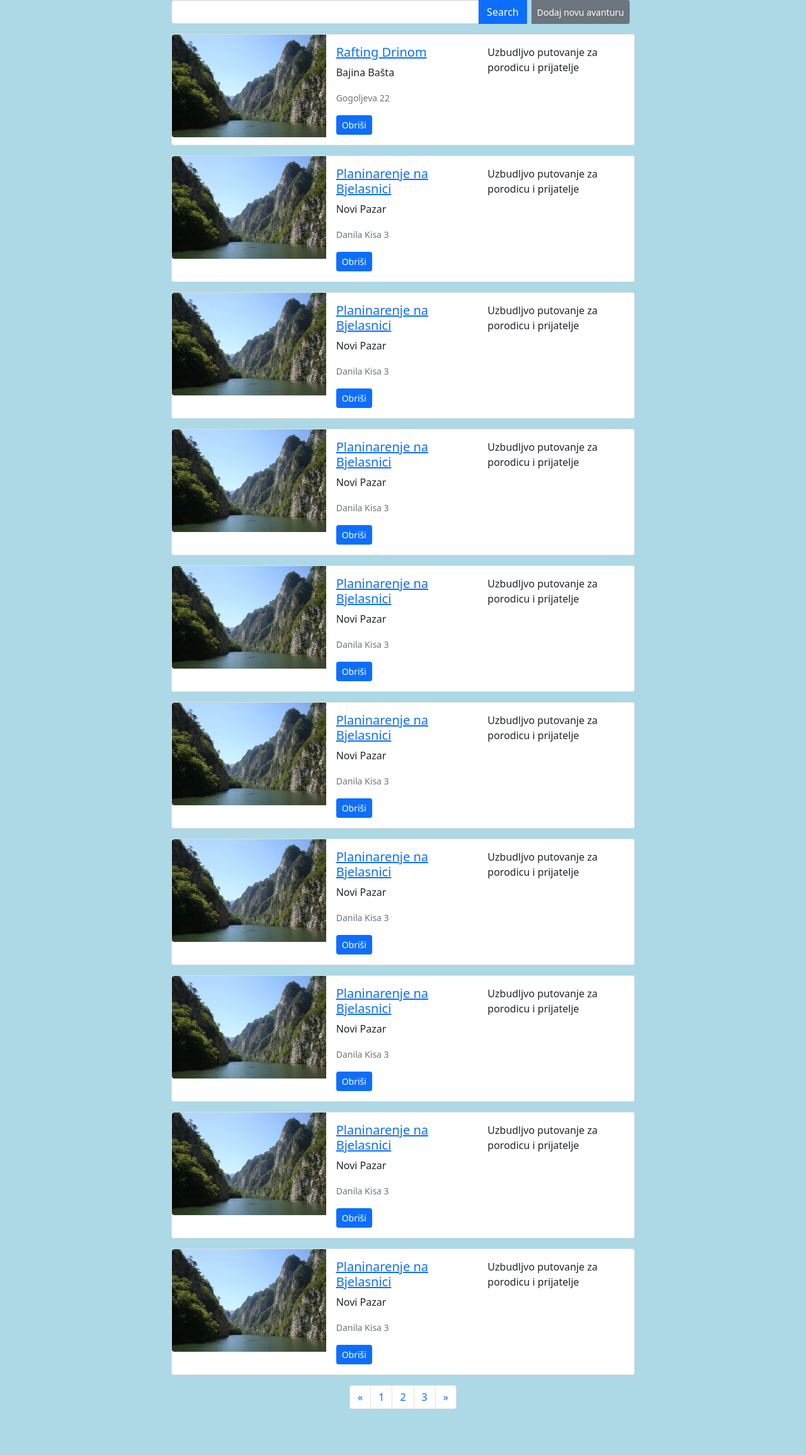
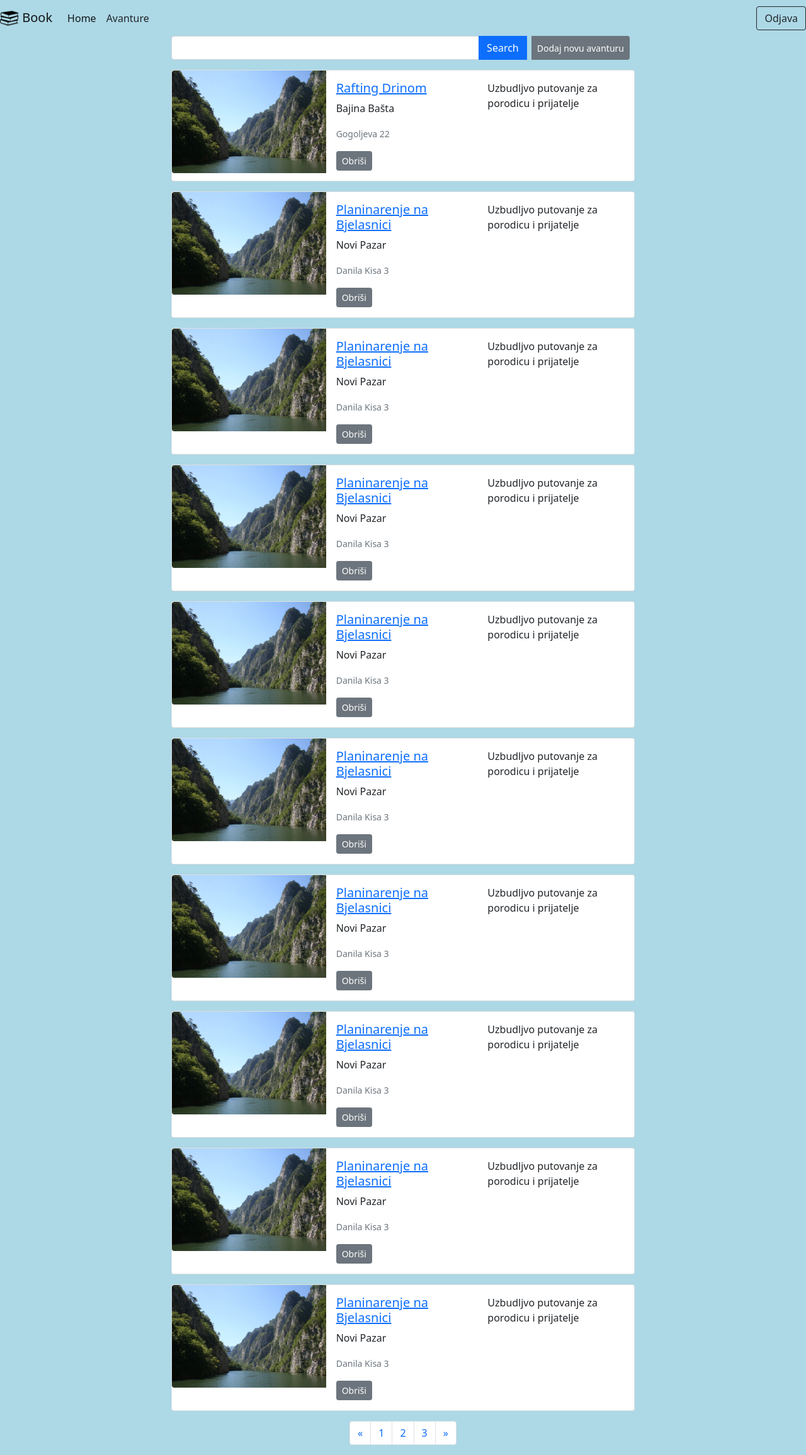
Before and after one commit to mrs-isa-tim17/projekat, a web app: page /instructorsAdventures.html in a window 1280 px wide. Shown: the whole page at 63% size. Before the commit the page ends 2238 px from the top, so only its background shows below. Run offline with its HTML, style and script files only (its server is not run), Linux system fonts and the light colour scheme; data that the repository does not hold is empty.

```diff
--- a/mrs-isa/src/main/resources/static/adventurePageFishingInstructor.html
+++ b/mrs-isa/src/main/resources/static/adventurePageFishingInstructor.html
@@ -11,6 +11,7 @@
             <adventure-home></adventure-home>
         </div>
         <script src="https://unpkg.com/vue@2"></script>
+        <script src="instructorHeader.js"></script>
         <script src="./imagesCarousel.js"></script>
         <script src="./adventurePageFishingInstructor.js"></script>
     </body>
--- a/mrs-isa/src/main/resources/static/adventurePageFishingInstructor.js
+++ b/mrs-isa/src/main/resources/static/adventurePageFishingInstructor.js
@@ -1,6 +1,8 @@
 Vue.component('adventure-home', {
     template: `
         <div id="adventure-home-page">
+
+            <instructor-header></instructor-header>
 
             <div class="container">
 
--- a/mrs-isa/src/main/resources/static/allInstructionsAdventures.js
+++ b/mrs-isa/src/main/resources/static/allInstructionsAdventures.js
@@ -1,5 +1,7 @@
 Vue.component('adventure-all', {
     template: `
+    <div>
+    <instructor-header></instructor-header>
      <div class="container">
         <div class="row d-flex justify-content-center">
             <div class="col-8 d-flex justify-content-center">
@@ -39,6 +41,7 @@ Vue.component('adventure-all', {
                 </div>
             </div>
         </div>
+    </div>
     </div>
 
       `,
--- /dev/null
+++ b/mrs-isa/src/main/resources/static/instructorHeader.js
@@ -0,0 +1,33 @@
+Vue.component("instructor-header", {
+    template: `
+    <div>
+        <nav class="navbar navbar-expand-lg navbar-light">
+                <button class="navbar-toggler" type="button" data-bs-toggle="collapse" data-bs-target="#navbarTogglerDemo01" aria-controls="navbarTogglerDemo01" aria-expanded="false" aria-label="Toggle navigation">
+                    <span class="navbar-toggler-icon"></span>
+                </button>
+                <div class="collapse navbar-collapse" id="navbarTogglerDemo01">
+                    <a class="navbar-brand" href="#">
+                        <img src="./img/logo.png" alt="" width="30" height="30" class="d-inline-block align-text-top"/>
+                        Book
+                    </a>
+                    <ul class="navbar-nav me-auto mb-2 mb-lg-0">
+                    <li class="nav-item">
+                        <a class="nav-link active" aria-current="page" href="#">Home</a>
+                    </li>
+                    <li class="nav-item">
+                        <a class="nav-link  text-dark" href="#">Avanture</a>
+                    </li>
+                    </ul>
+                    <button class="btn btn-outline-dark" >Odjava</button>
+                </div>
+        </nav>
+    </div>
+    `,
+    methods : {
+
+    },
+    data() {
+        return {
+        }
+    }
+});
--- a/mrs-isa/src/main/resources/static/instructorsAdventures.html
+++ b/mrs-isa/src/main/resources/static/instructorsAdventures.html
@@ -11,6 +11,7 @@
             <adventure-all></adventure-all>
         </div>
         <script src="https://unpkg.com/vue@2"></script>
+        <script src="./instructorHeader.js"></script>
         <script src="./simpleAdventure.js"></script>
         <script src="./allInstructionsAdventures.js"></script>
     </body>
--- a/mrs-isa/src/main/resources/static/simpleAdventure.js
+++ b/mrs-isa/src/main/resources/static/simpleAdventure.js
@@ -1,7 +1,6 @@
 Vue.component('simple-adventure', {
     props: ['adventure', 'path'],
     template: `
-
     <div class="card mb-3 d-flex justify-content-center" style="max-width: 100;" >
         <div class="row g-0">
             <div class="col-md-4">
@@ -14,7 +13,7 @@ Vue.component('simple-adventure', {
                         <a href="./adventurePageFishingInstructor.html"><h5 class="card-title"> {{adventure.name}} </h5></a>
                         <p class="card-text"> {{adventure.address.place.name}}</p>
                         <p class="card-text"><small class="text-muted"> {{adventure.address.streetName}} {{adventure.address.serialNumber}} </small></p>
-                        <button class="btn btn-primary  btn-sm  me-md-2"> Obriši </button>
+                        <button class="btn btn-secondary  btn-sm  me-md-2"> Obriši </button>
                     </div>
 
                     <div class="col">
```
Also changed, not shown: mrs-isa/src/main/resources/static/img/logo.png (added).
